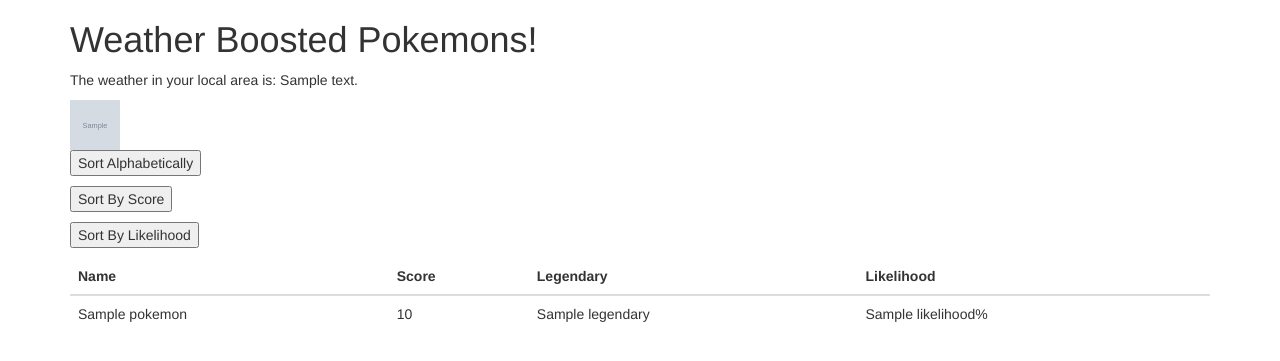
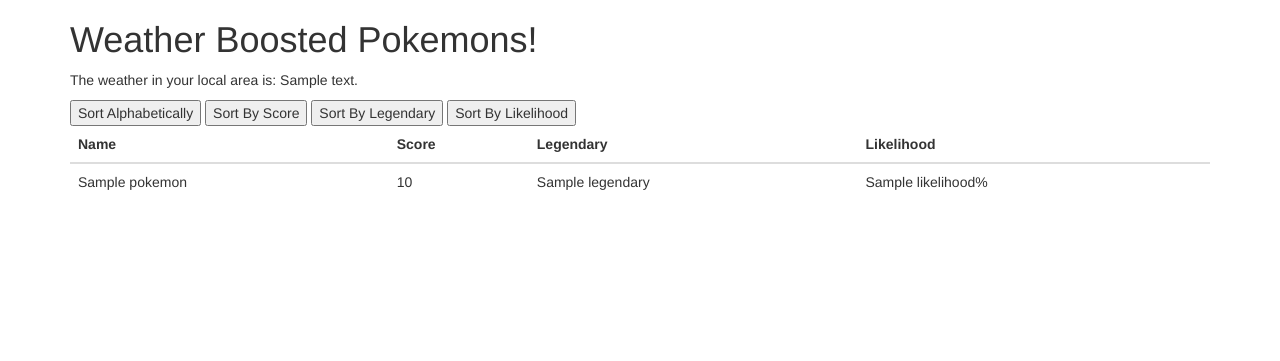
Before and after one commit to umayaaah/pokemon-weather-boosts, a Flask app: template client/templates/pokemons.html in a window 1280 px wide. Shown: the top 361 px of the page. Run offline with Flask 2, Linux system fonts and the light colour scheme; the template is opened without the code that fills it: most values are stand-ins (such as "Sample title", 1, 10 or a date in 2020); grey boxes marked "Sample" are stand-in pictures; some libraries are stand-ins or nearby versions.

Commit message:
added more sort functionality

```diff
--- a/client/templates/pokemons.html
+++ b/client/templates/pokemons.html
@@ -16,10 +16,12 @@
         <h1>Weather Boosted Pokemons!</h1>
         <!-- Show what the weather is in your location -->
         <p>The weather in your local area is: {{weather_desc}}</p>
-        <img src="{{weather_icon}}" alt="weather_icon" width="50" height="50">
-        <p><button class="button" onclick="sortTable(0)">Sort Alphabetically</button></p>
-        <p><button class="button" onclick="sortTableNumbers(1, 'score')">Sort By Score</button></p>
-        <p><button class="button" onclick="sortTableNumbers(3, 'likelihood')">Sort By Likelihood</button></p>
+        <div>
+            <button class="button" onclick="sortTable(0, 'True')">Sort Alphabetically</button>
+            <button class="button" onclick="sortTableNumbers(1, 'score')">Sort By Score</button>
+            <button class="button" onclick="sortTableNumbers(2, 'False')">Sort By Legendary</button>
+            <button class="button" onclick="sortTableNumbers(3, 'likelihood')">Sort By Likelihood</button>
+        </div>
         <!-- Show the table of pokemons with weather boosts -->
         <table class="table" id="pokemonTable">
             <thead>
@@ -43,7 +45,7 @@
         </table>
     </div>
     <script>
-        function sortTable(column) {
+        function sortTable(column, reverse) {
           var table, rows, switching, i, x, y, shouldSwitch;
           table = document.getElementById("pokemonTable");
           switching = true;
@@ -63,7 +65,13 @@
               x = rows[i].getElementsByTagName("TD")[column];
               y = rows[i + 1].getElementsByTagName("TD")[column];
               //check if the two rows should switch place:
-              if (x.innerHTML.toLowerCase() > y.innerHTML.toLowerCase()) {
+              if (reverse == 'True') {
+                  compare = x.innerHTML.toLowerCase() > y.innerHTML.toLowerCase()
+              }
+              else {
+                  compare = x.innerHTML.toLowerCase() < y.innerHTML.toLowerCase()
+              }
+              if (compare) {
                 //if so, mark as a switch and break the loop:
                 shouldSwitch = true;
                 break;
```
